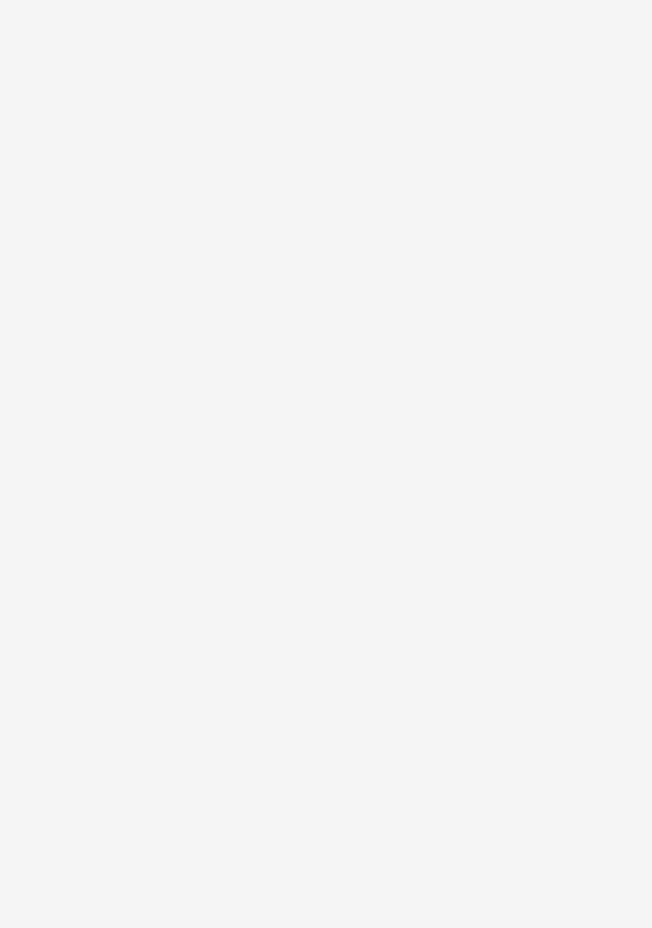
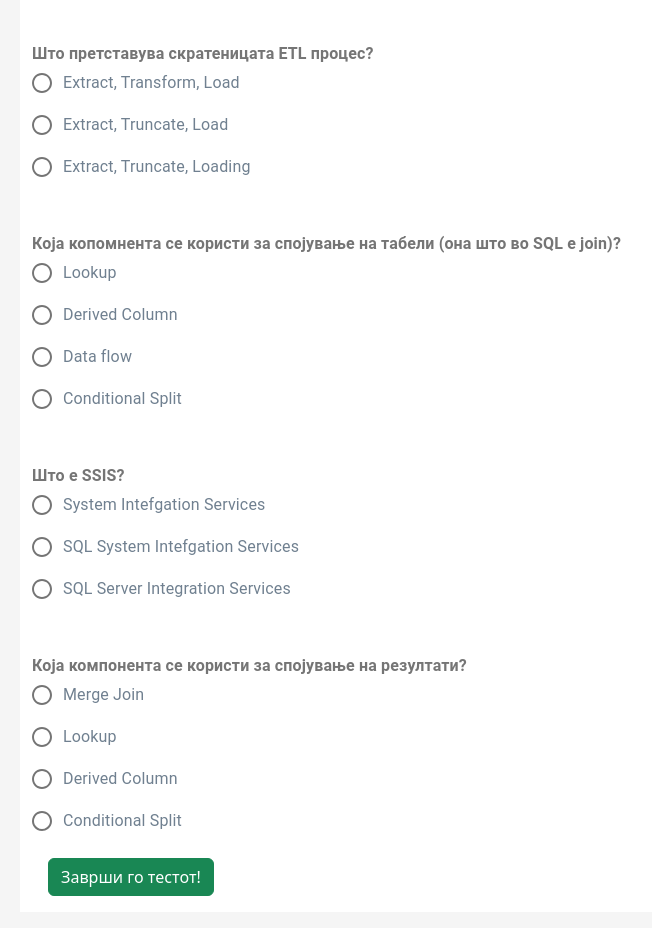
Before and after one commit to slavkoanakievski/ssis_frontend, a React (Create React App) app: page /exam in a window 1280 px wide. Shown: the part 192-1120 px from the top of the page, without its empty margins (220-872 px from the left). Before the commit the page ends 800 px from the top, so only its background shows below. Built offline with nearby package versions, Linux system fonts and the light colour scheme.

Commit message:
Questions and Forum View

```diff
--- a/src/auth/AllRoutesConfig.js
+++ b/src/auth/AllRoutesConfig.js
@@ -6,6 +6,7 @@
 import QuizDetailsView from "../views/QuizDetailsView"
 import LectureView from  "../views/LectureView"
 import Forum from "../views/Forum"
+import Exam from "../views/Exam"
 
 export const routesConfig = [
     {
@@ -49,6 +50,12 @@
         path: '/forum',
         title: 'Forum',
         exact: true
+    },
+    {
+        component: Exam,
+        path: '/exam',
+        title: 'Exam',
+        exact: true
     }
 
 
--- /dev/null
+++ b/src/views/Exam.js
@@ -0,0 +1,119 @@
+import MenuTopBar from "./components/pageElements/MenuTopBar";
+import {FormControl, FormControlLabel, FormLabel, IconButton, Radio, RadioGroup} from "@material-ui/core";
+import KeyboardBackspaceIcon from "@mui/icons-material/KeyboardBackspace";
+import {useDispatch, useSelector} from "react-redux";
+import {useStyles} from "../factory/StyleFactory";
+import {coursesViewStyle} from "./style/CoursesViewStyle";
+import {useHistory} from "react-router-dom";
+import {useEffect} from "react";
+import {coursesAction} from "../redux/action/coursesAction";
+
+function Exam() {
+
+    const classes = useStyles(coursesViewStyle);
+    const history = useHistory();
+
+
+    useEffect(() => {
+        window.scrollTo(0, 0);
+    }, []);
+
+    return (
+        <>
+            <MenuTopBar active={'Quiz'}/>
+            <div className={`${classes.bodyStyle} p-3`}>
+
+                <div className={'container'} style={{marginTop: '80px', backgroundColor: 'white', width:'800px'}}>
+                    <div className={'mb-2'}>
+                        <IconButton size={'medium'} className={'mb-1'} style={{marginRight: '10px'}}>
+                            <KeyboardBackspaceIcon fontSize={'big'}  onClick={() => history.goBack()}/>
+                        </IconButton>
+                    </div>
+                    <h3 className={'mb-5'}> Квиз прашања</h3>
+                    <div className={'row'}>
+                        <div className={'col-10 '}>
+                        <FormControl>
+                            <FormLabel id="demo-radio-buttons-group-label"><b>Што претставува скратеницата ЕTL процес?</b></FormLabel>
+                            <RadioGroup
+                                aria-labelledby="demo-radio-buttons-group-label"
+                                defaultValue="female"
+                                name="radio-buttons-group"
+
+                            >
+                                <FormControlLabel value="Extract, Transform, Load" control={<Radio />} label="Extract, Transform, Load" />
+                                <FormControlLabel value="Extract, Transform" control={<Radio />} label="Extract, Truncate, Load" />
+                                <FormControlLabel value="Load" control={<Radio />} label="Extract, Truncate, Loading" />
+                            </RadioGroup>
+                        </FormControl>
+                        </div>
+
+
+                    </div>
+                    <div className={'row'}>
+                        <div className={'col-10 pt-5'}>
+                            <FormControl>
+                                <FormLabel id="demo-radio-buttons-group-label"><b>Која копомнента се користи за спојување на табели (она што во SQL e join)?</b></FormLabel>
+                                <RadioGroup
+                                    aria-labelledby="demo-radio-buttons-group-label"
+                                    defaultValue="female"
+                                    name="radio-buttons-group"
+
+                                >
+                                    <FormControlLabel value="Extract, Transform, Load" control={<Radio />} label="Lookup" />
+                                    <FormControlLabel value="Extract, Transform" control={<Radio />} label="Derived Column" />
+                                    <FormControlLabel value="Load" control={<Radio />} label="Data flow" />
+                                    <FormControlLabel value="asd" control={<Radio />} label="Conditional Split" />
+                                </RadioGroup>
+                            </FormControl>
+                        </div>
+
+
+                    </div>
+                    <div className={'row'}>
+                        <div className={'col-10 pt-5'}>
+                            <FormControl>
+                                <FormLabel id="demo-radio-buttons-group-label"><b>Што е SSIS?</b></FormLabel>
+                                <RadioGroup
+                                    aria-labelledby="demo-radio-buttons-group-label"
+                                    defaultValue="female"
+                                    name="radio-buttons-group"
+
+                                >
+                                    <FormControlLabel value="Extract, Transform, Load" control={<Radio />} label="System Intefgation Services" />
+                                    <FormControlLabel value="Extract, Transform" control={<Radio />} label="SQL System Intefgation Services" />
+                                    <FormControlLabel value="Load" control={<Radio />} label="SQL Server Integration Services" />
+                                </RadioGroup>
+                            </FormControl>
+                        </div>
+
+
+                    </div>
+
+                    <div className={'row'}>
+                        <div className={'col-10 pt-5'}>
+                            <FormControl>
+                                <FormLabel id="demo-radio-buttons-group-label"><b>Која компонента се користи за спојување на резултати?</b></FormLabel>
+                                <RadioGroup
+                                    aria-labelledby="demo-radio-buttons-group-label"
+                                    defaultValue="female"
+                                    name="radio-buttons-group"
+
+                                >
+                                    <FormControlLabel value="Extract, Transform, Load" control={<Radio />} label="Merge Join" />
+                                    <FormControlLabel value="Extract, Transform" control={<Radio />} label="Lookup" />
+                                    <FormControlLabel value="Load" control={<Radio />} label="Derived Column" />
+                                    <FormControlLabel value="as" control={<Radio />} label="Conditional Split" />
+                                </RadioGroup>
+                            </FormControl>
+                        </div>
+
+
+                    </div>
+                    <a href={"/quizzes"} className={'btn btn-success m-3'}>Заврши го тестот!</a>
+            </div>
+            </div>
+        </>
+    )
+
+}
+export default Exam;
--- a/src/views/QuizDetailsView.js
+++ b/src/views/QuizDetailsView.js
@@ -98,7 +98,7 @@
                                 </span>
                             </div>
                             <div className={'col-5 d-flex justify-content-end mb-2'}>
-                                <a href={'#'} className={'btn btn-lg'} style={{backgroundColor:'rgba(100,149,237)', color:'white'}}>Тестирај го твоето знаење!</a>
+                                <a href={'/exam'} className={'btn btn-lg'} style={{backgroundColor:'rgba(100,149,237)', color:'white'}}>Тестирај го твоето знаење!</a>
 
                             </div>
                         </div>
--- a/src/views/components/pageElements/MenuTopBar.js
+++ b/src/views/components/pageElements/MenuTopBar.js
@@ -15,7 +15,7 @@
                 <Link to={"/home"} className="navbar-brand m-0">
                     <img src={logo} style={{height: 50, width: 50}} className="d-inline-block align-top" alt=""/>
                 </Link>
-                <Link to={"/courses"} className={`${classes.mainColorText} ${classes.mainFont} ${classes.hoverStyleLogo} nav-link`} style={{fontSize: 18}}><span className={`${classes.mainColorText}`}>Систем за учење на <b>Microsoft SSIS </b></span></Link>
+                <Link to={"/home"} className={`${classes.mainColorText} ${classes.mainFont} ${classes.hoverStyleLogo} nav-link`} style={{fontSize: 18}}><span className={`${classes.mainColorText}`}>Систем за учење на <b>Microsoft SSIS </b></span></Link>
                 <button className="navbar-toggler" type="button" data-toggle="collapse" data-target="#navbarText"
                     aria-controls="navbarText" aria-expanded="false" aria-label="Toggle navigation">
                 <span className="navbar-toggler-icon"/>
```
